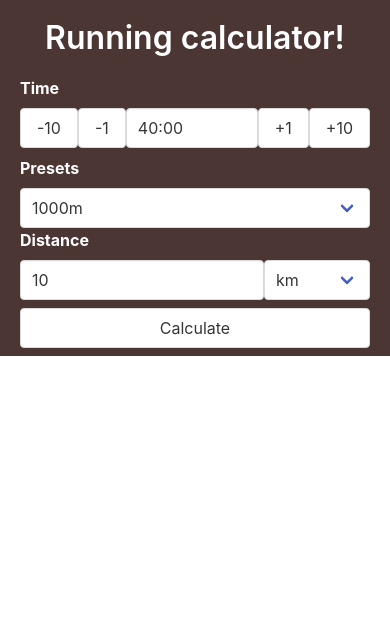
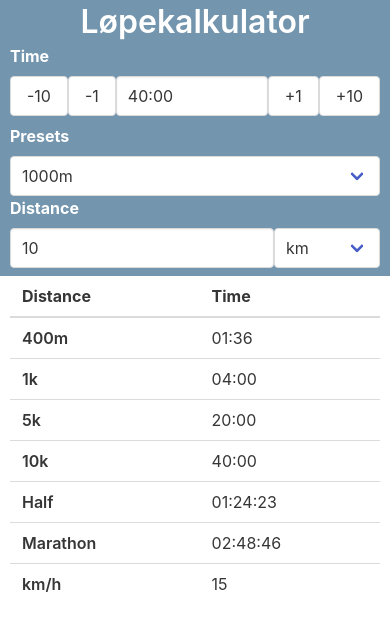
Before and after one commit to taraldga/runcalculator, a Svelte app: page / in a window 390 px wide. Shown: the top 628 px of the page. Built offline with nearby package versions, Linux system fonts and the light colour scheme.

Commit message:
Updated styling and responsiveness
Small changes to css to make everything more compact. Also removed button to make the numbers update on every change.

```diff
--- a/src/App.svelte
+++ b/src/App.svelte
@@ -19,7 +19,7 @@ import { calculateTimePerDistance, calulateKmh, convertToFormattedTime, convertT
 
 	let preset = "Custom";
 
-	let time = undefined;
+	let time = "40:00";
 	let error = undefined;
 
 	let distance = 10;
@@ -78,17 +78,18 @@ import { calculateTimePerDistance, calulateKmh, convertToFormattedTime, convertT
 		}
 		rows = [row];
 	}
+	calculateValues();
 </script>
 
 <section class="hero is-primary">
 	<div class="hero-body is-flex">
-		<h1 class="title">Running calculator!</h1>
+		<h1 class="title">Løpekalkulator</h1>
 	</div>
 	<div class="container">
-		<Input bind:value={time} bind:error={error} />
+		<Input bind:value={time} bind:error={error} change={() => calculateValues()} />
 		<label for="" class="label">Presets</label>
 		<div class="select is-fullwidth">
-			<select on:change={e => setCurrentPreset(e.currentTarget.value)}>
+			<select on:change={e => {setCurrentPreset(e.currentTarget.value); calculateValues()}}>
 				{#each presets as currentPreset}
 					<option value={currentPreset}>
 						{currentPreset}
@@ -98,7 +99,7 @@ import { calculateTimePerDistance, calulateKmh, convertToFormattedTime, convertT
 		</div>
 		<label for="" class="label">Distance</label>
 		<div class="inputrow">
-			<input class="input" type="number" bind:value={distance} />
+			<input class="input" type="number" bind:value={distance} on:change={_ => calculateValues()} />
 			<div class="select">
 				<select bind:value={modifier}>
 					<option>km</option>
@@ -107,10 +108,9 @@ import { calculateTimePerDistance, calulateKmh, convertToFormattedTime, convertT
 				</select>
 			</div>
 		</div>
-		<button class="button is-fullwidth" on:click={_ => calculateValues()}>Calculate</button>
 	</div>
 </section>
-<section class="section">
+<section class="container">
 	{#if rows !== undefined}
 		<Table rows={rows} />
 	{/if}
@@ -128,15 +128,15 @@ import { calculateTimePerDistance, calulateKmh, convertToFormattedTime, convertT
 		margin: 0 auto;
 	}
 	.container {
-		padding: 0 20px;
+		padding: 0 10px;
 	}
 	.hero-body {
-		padding: 20px 0;
+		padding: 1% 0;
 	}
 	:global(body) {
 		padding: 0;
 	}
 	.hero {
-		background-color: #4B3633;
+		background-color: #7395AE;
 	}
 </style>
--- a/src/components/Input.svelte
+++ b/src/components/Input.svelte
@@ -1,48 +1,58 @@
 <script lang="ts">
   export let value = "40:00";
   export let error = undefined;
+  export let change = () => {};
 
   const onChange = (newVal: string) => {
     const vals = newVal.split(":");
-        if(vals.length < 2 || vals.length > 3) {
-            error = "Please use the format hh:mm:ss"
+    if (vals.length < 2 || vals.length > 3) {
+      error = "Please use the format hh:mm:ss";
+    } else {
+      error = undefined;
+      change();
     }
-    }
+  };
 
   const buttonUpdateValue = (incrementor: number) => {
     const vals = value.split(":");
     let minuteIndex = 0;
-        if(vals.length === 2) {
+    if (vals.length === 2) {
       minuteIndex = 0;
     } else if (vals.length === 3) {
       minuteIndex = 1;
     }
-        vals[minuteIndex] = (Number.parseInt(vals[minuteIndex]) + incrementor).toString();
+    vals[minuteIndex] = (
+      Number.parseInt(vals[minuteIndex]) + incrementor
+    ).toString();
 
     // TODO: Clean up these conditionals
-        if( vals.length === 2 && +vals[minuteIndex] > 59) {
+    if (vals.length === 2 && +vals[minuteIndex] > 59) {
       // If we only had mm:ss and got over 60 min
       vals[minuteIndex] = (Number.parseInt(vals[minuteIndex]) % 60).toString();
-            vals.splice(0,0,"01")
-        } else if ( vals.length === 3 && +vals[minuteIndex] > 59) {
+      vals.splice(0, 0, "01");
+    } else if (vals.length === 3 && +vals[minuteIndex] > 59) {
       // If we had hh:mm:ss and got over 60 min
       vals[minuteIndex] = (Number.parseInt(vals[minuteIndex]) % 60).toString();
       vals[0] = (Number.parseInt(vals[0]) + 1).toString();
-        } else if(vals.length === 2 && +vals[minuteIndex] < 0) {
+    } else if (vals.length === 2 && +vals[minuteIndex] < 0) {
       // If we had mm:ss and got below 0 mins, do nothing
       return;
-        } else if(+vals[minuteIndex] < 0) {
+    } else if (+vals[minuteIndex] < 0) {
       // If we had hh:mm:ss and got below 0 mins
-            vals[minuteIndex] = ((Number.parseInt(vals[minuteIndex])+ 60 ) % 60).toString();
+      vals[minuteIndex] = (
+        (Number.parseInt(vals[minuteIndex]) + 60) %
+        60
+      ).toString();
 
-            if(+vals[0] === 1 ) {
-                vals.splice(0,1);
+      if (+vals[0] === 1) {
+        vals.splice(0, 1);
       } else {
         vals[0] = (Number.parseInt(vals[0]) + -1).toString();
       }
     }
-        value = vals.map(val => val.padStart(2,"0")).join(":");
-    }
+    value = vals.map((val) => val.padStart(2, "0")).join(":");
+    change();
+  };
 </script>
 
 <label for="" class="label">Time</label>
@@ -50,10 +60,10 @@
   <button class="button" on:click={() => buttonUpdateValue(-10)}>-10</button>
   <button class="button" on:click={() => buttonUpdateValue(-1)}>-1</button>
   <input
-        class={`input ${error !== undefined ? "is-danger": ""}`}
-        bind:value={value}
+    class={`input ${error !== undefined ? "is-danger" : ""}`}
+    bind:value
     on:change={(e) => onChange(e.currentTarget.value)}
-    >
+  />
   <button class="button" on:click={() => buttonUpdateValue(1)}>+1</button>
   <button class="button" on:click={() => buttonUpdateValue(10)}>+10</button>
 </div>
```
Lines whose indentation alone changed are shown as unchanged.
